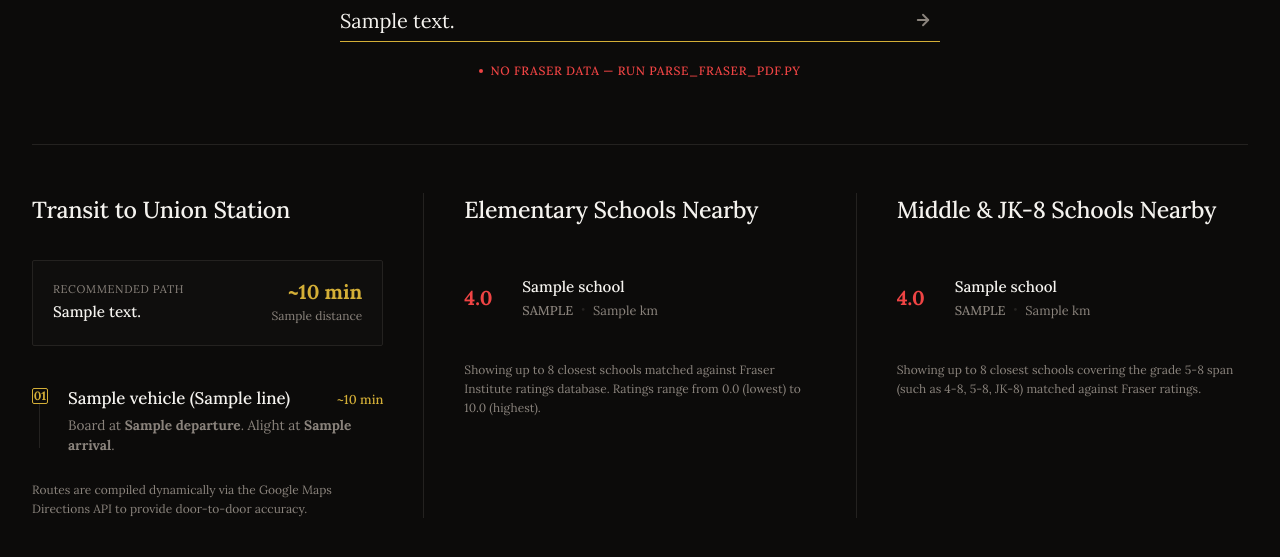
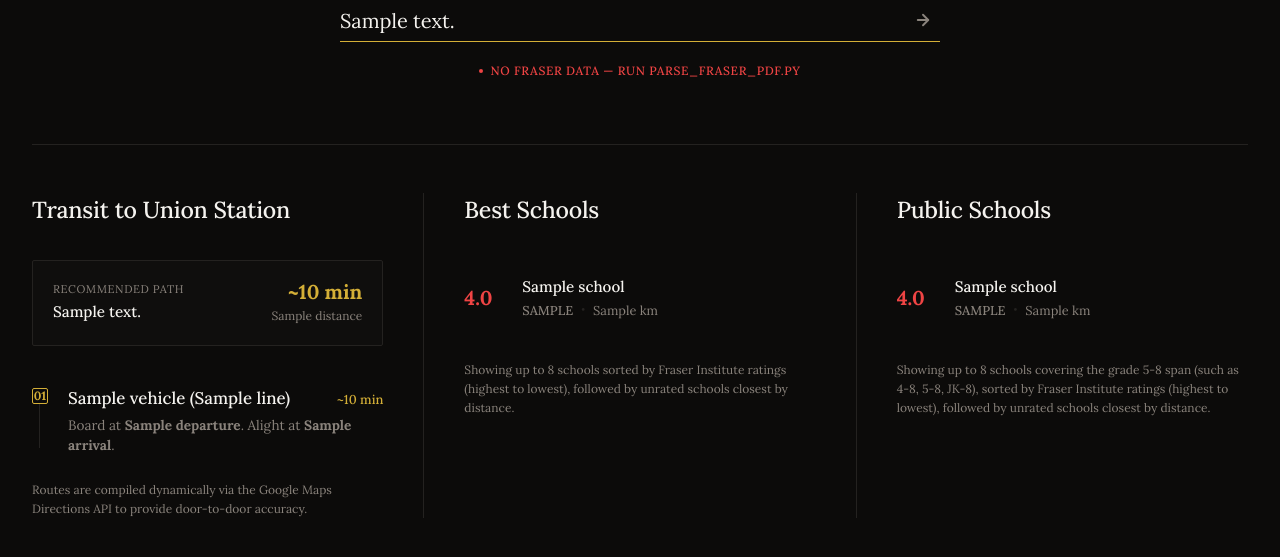
Before and after one commit to ykalani/gta_home_analysis, a Flask app: template templates/index.html in a window 1280 px wide. Shown: the part 211-768 px from the top of the page. Run offline with Flask 3, Linux system fonts and the light colour scheme; the template is opened without the code that fills it: most values are stand-ins (such as "Sample title", 1, 10 or a date in 2020).

Commit message:
Rename school columns to Best Schools and Public Schools, and sort both lists by rating from highest to lowest

```diff
--- a/app.py
+++ b/app.py
@@ -339,6 +339,14 @@
     return sorted(results, key=lambda x: x["dist_km"])
 
 
+def sort_by_rating(schools_list):
+    # Sorts with rated schools first (highest rating to lowest),
+    # and unrated schools last (sorted by distance).
+    rated = sorted([s for s in schools_list if s["rating"] is not None], key=lambda x: -x["rating"])
+    unrated = sorted([s for s in schools_list if s["rating"] is None], key=lambda x: x["dist_km"])
+    return rated + unrated
+
+
 # ── Routes ────────────────────────────────────────────────────────────────────
 @app.route("/", methods=["GET", "POST"])
 def index():
@@ -362,12 +370,12 @@
                     osm_schools = overpass_schools(lat, lng)
                     schools_all = match_fraser(osm_schools, lat, lng)
 
-                    # Section 2: General Elementary Schools Nearby
-                    schools = schools_all[:8]
+                    # Section 2: Best Schools Nearby (sorted by rating)
+                    schools = sort_by_rating(schools_all)[:8]
 
-                    # Section 3: Middle & Elementary Schools (5-8 Span) Nearby
-                    schools_middle = [s for s in schools_all if covers_5_to_8(s["grade_range"])]
-                    schools_middle = schools_middle[:8]
+                    # Section 3: Public Schools (5-8 Span) Nearby (sorted by rating)
+                    schools_middle_all = [s for s in schools_all if covers_5_to_8(s["grade_range"])]
+                    schools_middle = sort_by_rating(schools_middle_all)[:8]
 
                     result = {
                         "address": address,
--- a/templates/index.html
+++ b/templates/index.html
@@ -601,7 +601,7 @@
 
       <!-- Column Middle: Nearby elementary schools -->
       <div class="column-middle">
-        <h2 class="section-title">Elementary Schools Nearby</h2>
+        <h2 class="section-title">Best Schools</h2>
 
         {% if result.schools %}
           <div class="school-list">
@@ -630,7 +630,7 @@
               </div>
             {% endfor %}
           </div>
-          <p class="note">Showing up to 8 closest schools matched against Fraser Institute ratings database. Ratings range from 0.0 (lowest) to 10.0 (highest).</p>
+          <p class="note">Showing up to 8 schools sorted by Fraser Institute ratings (highest to lowest), followed by unrated schools closest by distance.</p>
         {% else %}
           <p style="color: var(--text-muted); font-size: 0.9rem; text-align: center; padding: 3rem 0;">No schools found within 3 km via OpenStreetMap query.</p>
         {% endif %}
@@ -641,7 +641,7 @@
 
       <!-- Column Right: Middle & Elementary (5-8 Span) -->
       <div class="column-right">
-        <h2 class="section-title">Middle &amp; JK-8 Schools Nearby</h2>
+        <h2 class="section-title">Public Schools</h2>
 
         {% if result.schools_middle %}
           <div class="school-list">
@@ -670,7 +670,7 @@
               </div>
             {% endfor %}
           </div>
-          <p class="note">Showing up to 8 closest schools covering the grade 5-8 span (such as 4-8, 5-8, JK-8) matched against Fraser ratings.</p>
+          <p class="note">Showing up to 8 schools covering the grade 5-8 span (such as 4-8, 5-8, JK-8), sorted by Fraser Institute ratings (highest to lowest), followed by unrated schools closest by distance.</p>
         {% else %}
           <p style="color: var(--text-muted); font-size: 0.9rem; text-align: center; padding: 3rem 0;">No schools covering the 5-8 span found within 3 km.</p>
         {% endif %}
```
